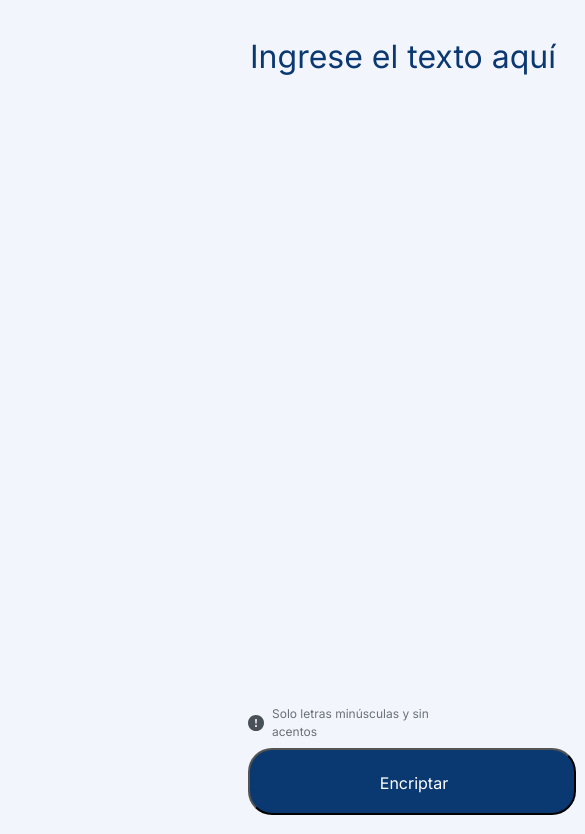
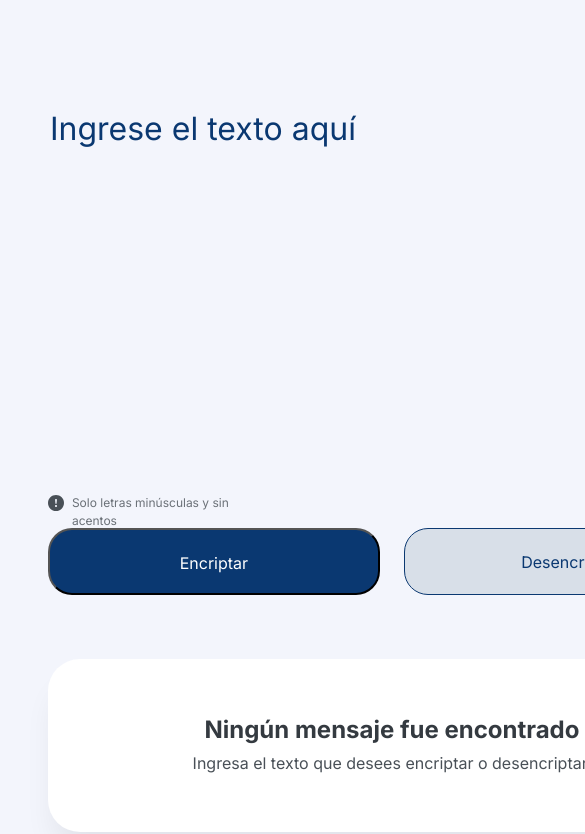
Before and after one commit to JosueDanieLB/Encriptador, a plain HTML site: page index.html in a window 390 px wide. Shown: the part 145-979 px from the top of the page, 585 px wide, since content can reach past the window. Drawn offline with Linux system fonts and the light colour scheme.

Commit message:
agregando diseño responsive tablet 1

```diff
--- a/style.css
+++ b/style.css
@@ -253,3 +253,257 @@ body{
     order: 0;
     flex-grow: 1;
 }
+
+@media (max-width: 768px) {
+
+    body{
+        position: relative;
+        width: 768px;
+        height: 1024px;
+
+        /* Light blue/light-blue-100 */
+        background: #F3F5FC;
+        font-family: 'Inter', sans-serif;
+    }
+
+    .logo-alura{
+        position: absolute;
+        width: 15.62%;
+        height: 4.68%;
+        left: 5.2%;
+        top: 7.16%;
+    }
+
+    .bienvenida{
+        position: absolute;
+        width: 89.58%;
+        height: 4.68%;
+        left: 5.2%;
+        top: 23.43%;
+
+        font-family: 'Inter';
+        font-style: normal;
+        font-weight: 400;
+        font-size: 32px;
+        line-height: 150%;
+
+        /* identical to box height, or 48px */
+
+        /* Dark blue/dark-blue-300 */
+        color: #0A3871;
+
+        background: none;
+        border: none;
+    }
+
+    .columna-derecha{
+        display: flex;
+        flex-direction: column;
+        align-items: flex-start;
+        padding: 2.61%;
+        gap: 4.16%;
+
+        position: absolute;
+        width: 84.38%;
+        height: 12.98%;
+        left: 5.2%;
+        top: 77.75%;
+
+        /* White */
+        background: #FFFFFF;
+
+        /* shadow */
+        box-shadow: 0px 24px 32px -8px rgba(0, 0, 0, 0.08);
+        border-radius: 32px;
+    }
+
+    .buscando{
+        display: none;
+    }
+
+    .mensaje-buscar{
+        margin: 0 auto;
+        width: 90.68%;
+        height: 21.80%;
+
+        font-family: 'Inter';
+        font-style: normal;
+        font-weight: 700;
+        font-size: 24px;
+        line-height: 120%;
+
+        /* identical to box height, or 29px */
+        text-align: center;
+
+        /* Gray/gray-500 */
+        color: #343A40;
+
+
+        /* Inside auto layout */
+        flex: none;
+        order: 0;
+        align-self: stretch;
+        flex-grow: 0;
+    }
+
+    .mensaje-texto{
+        margin: 0 auto;
+        width: 90.69%;
+        height: 18.04%;
+
+        font-family: 'Inter';
+        font-style: normal;
+        font-weight: 400;
+        font-size: 16px;
+        line-height: 150%;
+
+        /* identical to box height, or 24px */
+        text-align: center;
+
+        /* Gray/gray-400 */
+        color: #495057;
+
+
+        /* Inside auto layout */
+        flex: none;
+        order: 1;
+        align-self: stretch;
+        flex-grow: 0;
+    }
+
+    .regla{
+        width: 89.51%;
+        height: 100%;
+
+        font-family: 'Inter';
+        font-style: normal;
+        font-weight: 400;
+        font-size: 12px;
+        line-height: 150%;
+
+        /* identical to box height, or 18px */
+
+        /* Gray/gray-400 */
+        color: #495057;
+
+
+        /* Inside auto layout */
+        flex: none;
+        order: 1;
+        flex-grow: 0;
+    }
+
+    .info{
+        display: flex;
+        flex-direction: row;
+        align-items: center;
+        padding: 0px;
+        gap: 8px;
+
+        position: absolute;
+        width: 29.81%;
+        height: 1.75%;
+        left: 5.2%;
+        top: 61.64%;
+    }
+
+    .botones{
+        display: flex;
+        flex-direction: row;
+        align-items: flex-start;
+        padding: 0px;
+        gap: 3.5%;
+
+        position: absolute;
+        width: 89.58%;
+        height: 6.54%;
+        left: 5.2%;
+        top: 64.96%;
+    }
+
+    .encriptar{
+        display: flex;
+        flex-direction: row;
+        align-items: flex-start;
+        padding: 3.48%;
+        gap: 1.04%;
+
+        width: 48.25%;
+        height: 100%;
+
+        /* Dark blue/dark-blue-300 */
+        background: #0A3871;
+        border-radius: 24px;
+
+        /* Inside auto layout */
+        flex: none;
+        order: 0;
+        flex-grow: 1;
+    }
+
+    .encriptar-texto{
+        width: 36.97%;
+        height: 1.85%;
+
+        font-family: 'Inter';
+        font-style: normal;
+        font-weight: 400;
+        font-size: 16px;
+        line-height: 19px;
+        text-align: center;
+
+        /* White */
+        color: #FFFFFF;
+
+
+        /* Inside auto layout */
+        flex: none;
+        order: 0;
+        flex-grow: 1;
+    }
+
+    .desencriptar{
+        box-sizing: border-box;
+
+        /* Auto layout */
+        display: flex;
+        flex-direction: row;
+        align-items: flex-start;
+        padding: 3.48%;
+        gap: 1.04%;
+
+        width: 48.25%;
+        height: 100%;
+
+        /* Dark blue/dark-blue-300 */
+        border: 1px solid #0A3871;
+        border-radius: 24px;
+
+        /* Inside auto layout */
+        flex: none;
+        order: 1;
+        flex-grow: 1;
+    }
+
+    .desencriptar-texto{
+        width: 36.97%;
+        height: 1.85%;
+
+        font-family: 'Inter';
+        font-style: normal;
+        font-weight: 400;
+        font-size: 16px;
+        line-height: 19px;
+        text-align: center;
+
+        /* Dark blue/dark-blue-300 */
+        color: #0A3871;
+
+
+        /* Inside auto layout */
+        flex: none;
+        order: 0;
+        flex-grow: 1;
+    }
+
+}
```
Also changed, not shown: index.html (+0 -1 lines).
